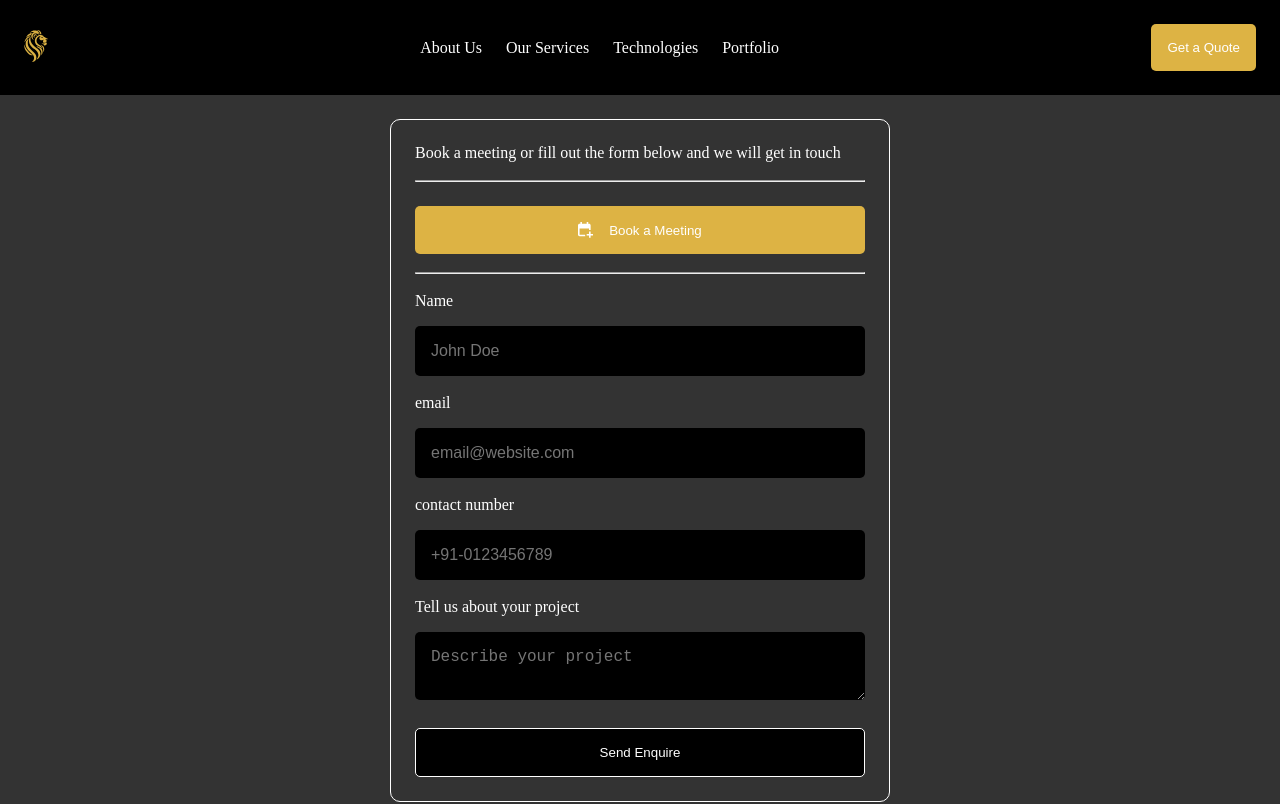
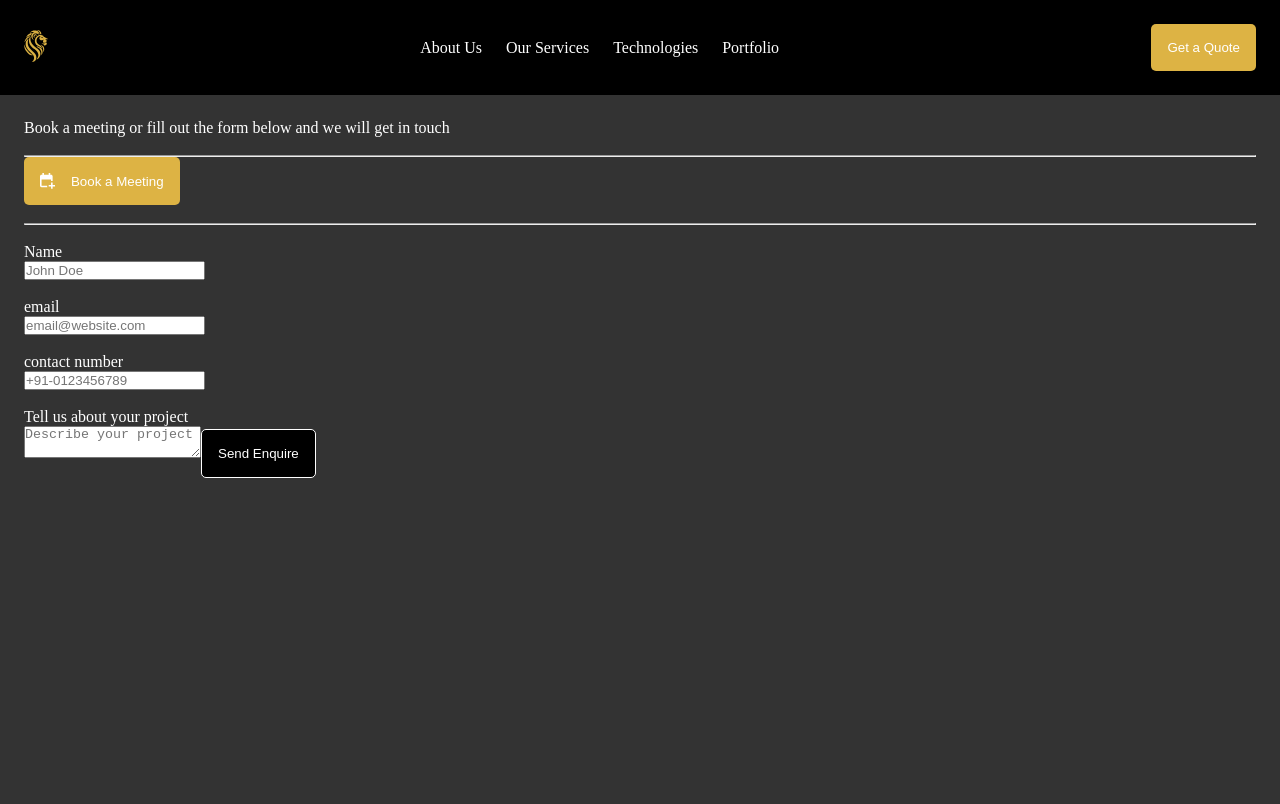
Before and after one commit to divyanshchahar/website, a Next.js app: page /contactus in a window 1280 px wide. Shown: the top 804 px of the page. Built offline with nearby package versions, Linux system fonts and the light colour scheme.

Commit message:
updated styling added new classes for additional divs removed styling for form

```diff
--- a/src/pages/contactus.module.css
+++ b/src/pages/contactus.module.css
@@ -3,6 +3,14 @@
   padding: var(--spacing-m);
   height: 100vh;
   margin-top: var(--spacing-top-offset);
+}
+
+.formContainer {
+  border: 1px solid white;
+  border-radius: var(--radius-m);
+  padding: var(--spacing-m);
+  max-width: 500px;
+  margin: auto;
 
   & input,
   textarea {
@@ -16,14 +24,6 @@
     border: none;
   }
 
-  & form {
-    border: 1px solid white;
-    border-radius: var(--radius-m);
-    padding: var(--spacing-m);
-    max-width: 500px;
-    margin: auto;
-  }
-
   & button {
     margin-top: var(--spacing-m);
     width: 100%;
```
